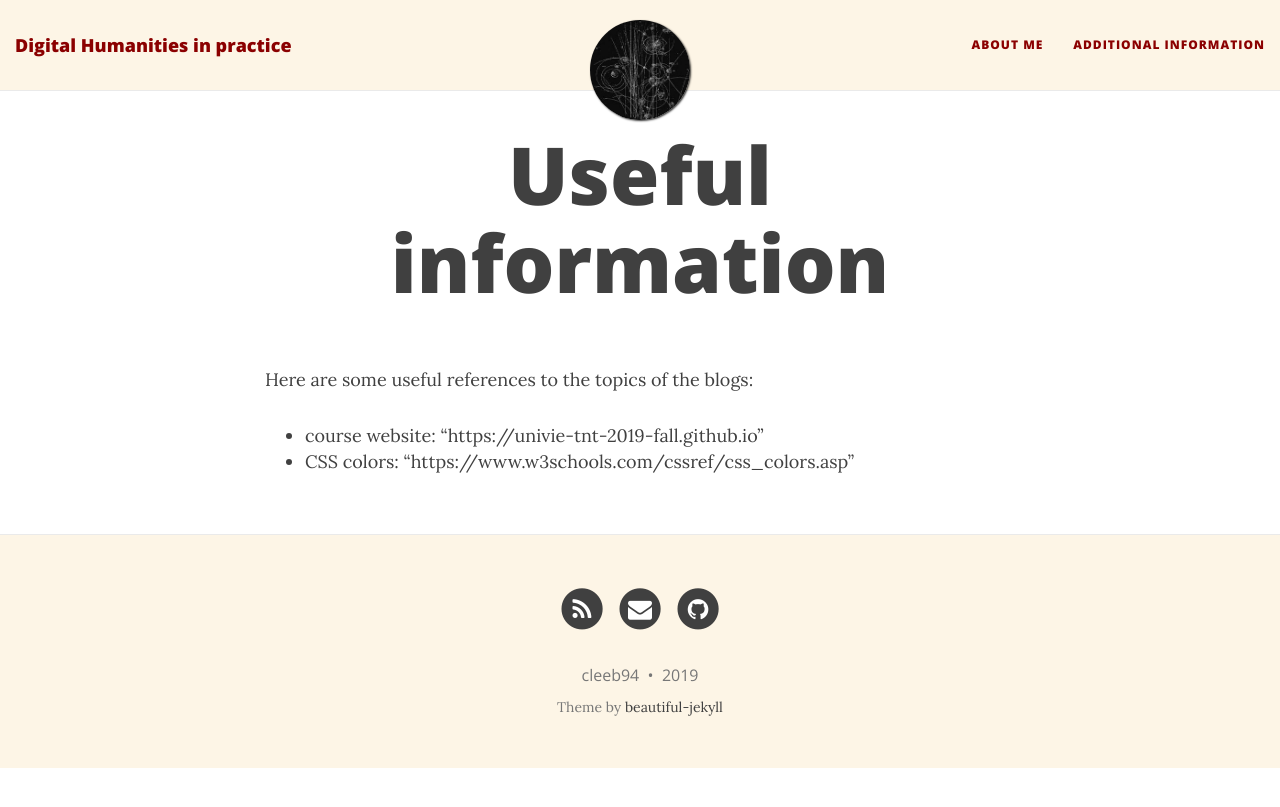
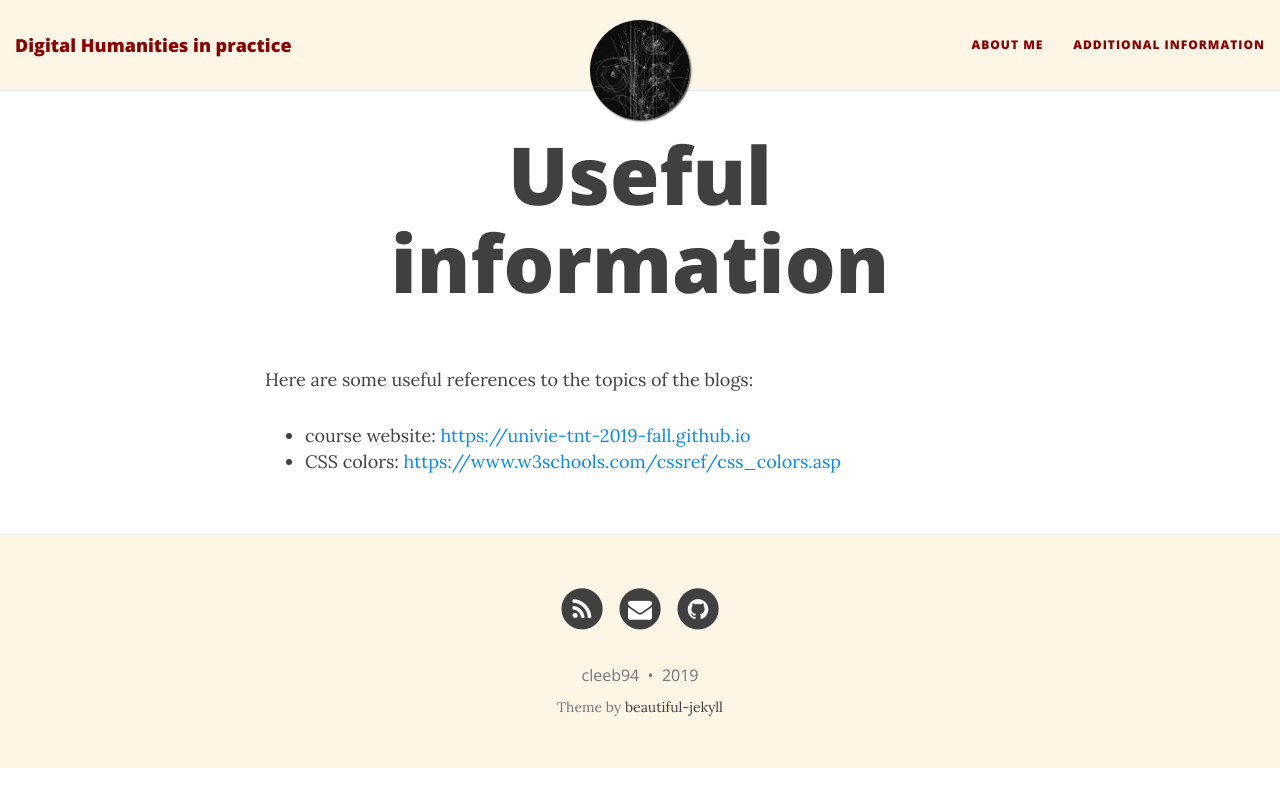
Before and after one commit to cleeb94/DigHum, a Jekyll site: the page built from references.md, in a window 1280 px wide. Shown: the top 807 px of the page. Built offline with Jekyll 4.4.1, drawn with Linux system fonts in a browser that asks for light colours; nearby versions of some CDN libraries; some of the changed lines change nothing that is shown.

Commit message:
link change

```diff
--- a/references.md
+++ b/references.md
@@ -5,5 +5,5 @@ title: Useful information
 
 Here are some useful references to the topics of the blogs:
 
- - course website: "https://univie-tnt-2019-fall.github.io"
- - CSS colors: "https://www.w3schools.com/cssref/css_colors.asp"
+ - course website: [https://univie-tnt-2019-fall.github.io](https://univie-tnt-2019-fall.github.io)
+ - CSS colors: [https://www.w3schools.com/cssref/css_colors.asp](https://www.w3schools.com/cssref/css_colors.asp)
```
